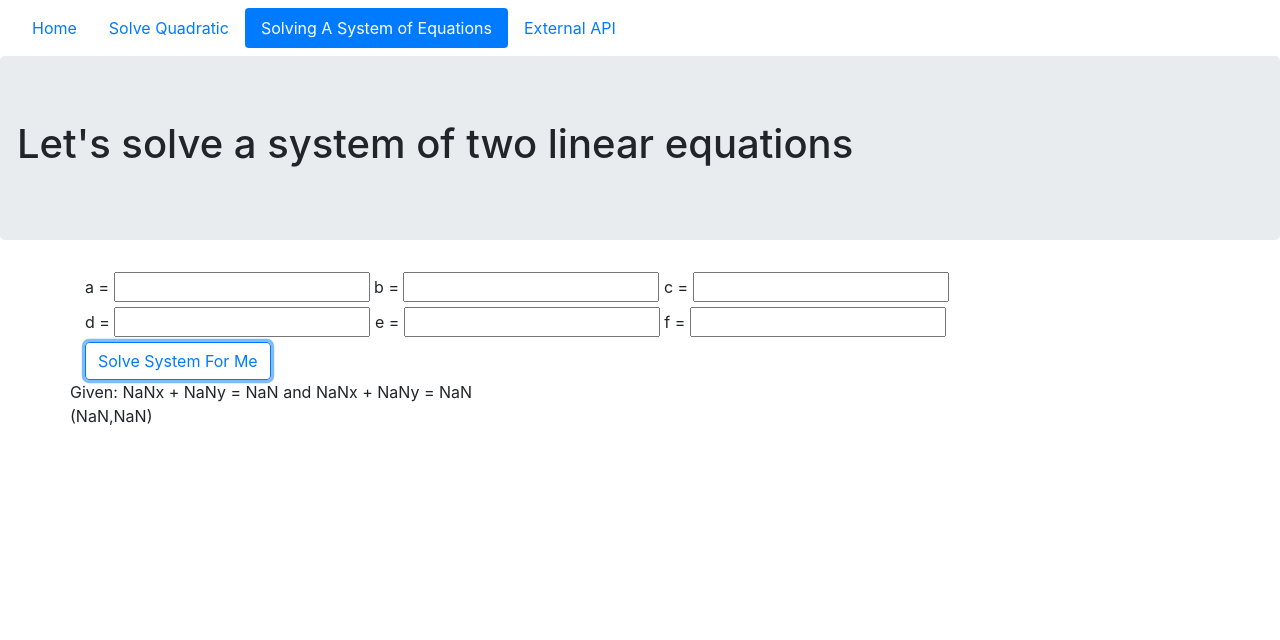
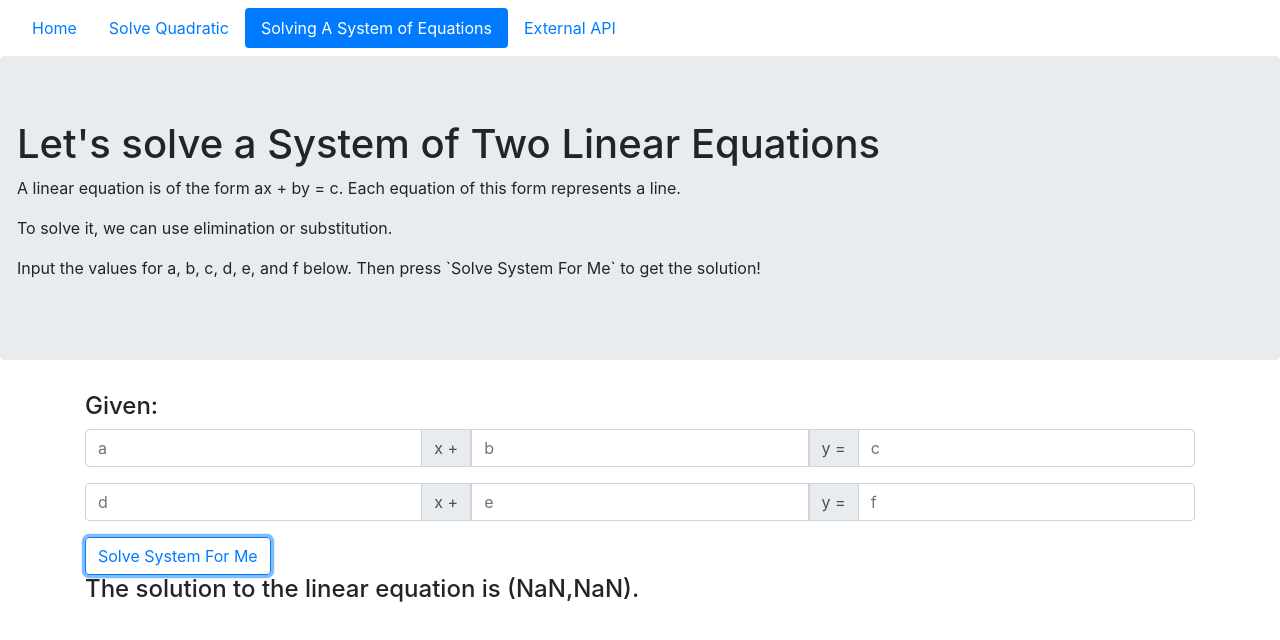
Before and after one commit to Sadia765/SolvingEquations, a plain HTML site: page Calculator/systemOfEquations.html in a window 1280 px wide. Both pictures are taken after a click on the button "Solve System For Me". Drawn offline with nearby package versions, Linux system fonts and the light colour scheme.

Commit message:
styled system of linear equations page to look more fancy

```diff
--- a/Calculator/systemOfEqns.js
+++ b/Calculator/systemOfEqns.js
@@ -1,50 +1,49 @@
-console.log('script loaded');
+console.log("script loaded");
 
 window.onload = function () {
-  const systemQuad = document.getElementById('systemButton');
-  systemQuad.addEventListener('click', solveEqns);
-}
+  const systemQuad = document.getElementById("systemButton");
+  systemQuad.addEventListener("click", solveEqns);
+};
 
 function solveEqns() {
-  const solvEqnsAnswerDiv = document.getElementById('solveSystem');
-  const a = parseInt(document.getElementById('aInput').value);
-  const b = parseInt(document.getElementById('bInput').value);
-  const c = parseInt(document.getElementById('cInput').value);
-  const d = parseInt(document.getElementById('dInput').value);
-  const e = parseInt(document.getElementById('eInput').value);
-  const f = parseInt(document.getElementById('fInput').value);
+  const solvEqnsAnswerDiv = document.getElementById("solveSystem");
+  const a = parseInt(document.getElementById("aInput").value);
+  const b = parseInt(document.getElementById("bInput").value);
+  const c = parseInt(document.getElementById("cInput").value);
+  const d = parseInt(document.getElementById("dInput").value);
+  const e = parseInt(document.getElementById("eInput").value);
+  const f = parseInt(document.getElementById("fInput").value);
   // ax + by  = c
   // dx + ey  = f
   //x = (-b + \sqrt(b^2 -(4*a*c)))/(2*a)
   //x = (-b - \sqrt(b^2 -(4*a*c)))/(2*a)
 
-  console.log('Given: ', a, 'x + ', b, 'y  = ', c);
-  console.log('Given: ', d, 'x + ', e, 'y  = ', f);
-
-  const matrix = [[a, b, c], [d, e, f]];
-  console.log(matrix);
+  const matrix = [
+    [a, b, c],
+    [d, e, f],
+  ];
 
   for (var i = 0; i < matrix.length; i++) {
     //in all rows except ith row, want entry at i to be 0.
     for (var j = 0; j < matrix.length; j++) {
       if (j != i && matrix[j][i] != 0 && matrix[i][i] != 0) {
-        matrix[j] = matrixSubtraction(matrixScalarMultiply(matrix[j][i], matrix[i]), matrixScalarMultiply(matrix[i][i], matrix[j]));
+        matrix[j] = matrixSubtraction(
+          matrixScalarMultiply(matrix[j][i], matrix[i]),
+          matrixScalarMultiply(matrix[i][i], matrix[j])
+        );
       }
     }
   }
   //make each leading coefficent 1.
   for (var k = 0; k < matrix.length; k++) {
     if (matrix[k][k] != 0) {
-      matrix[k] = matrixScalarMultiply(1 / (matrix[k][k]), matrix[k]);
+      matrix[k] = matrixScalarMultiply(1 / matrix[k][k], matrix[k]);
     }
+  }
 
-  }
-  console.log(matrix);
   let display = readSolution(matrix);
   //then let innerHTML be this display variable.
-  solvEqnsAnswerDiv.innerHTML = `Given: ${a}x + ${b}y  = ${c} and ${d}x + ${e}y  = ${f} <br> ${display}`;
-
-
+  solvEqnsAnswerDiv.innerHTML = `<h4>The solution to the linear equation is ${display}</h4>`;
 }
 
 //define matrix subtraction
@@ -55,20 +54,21 @@ function matrixSubtraction(matrix1, matrix2) {
   // }
   //this is if both matrices have 1 row.
   //For now, we know that all matrices coming in are 2x3 because of the input boxes on webpage.
-  if ((typeof matrix1[0] == typeof 0) && (typeof matrix2[0] == typeof 0)) {
+  if (typeof matrix1[0] == typeof 0 && typeof matrix2[0] == typeof 0) {
     for (var i = 0; i < matrix1.length; i++) {
       matrix[i] = matrix1[i] - matrix2[i];
     }
     return matrix;
   }
   //matrices are both m x n:
-  else if ((typeof matrix1[0] == typeof [0]) && (typeof matrix2[0] == typeof [0])) {
+  else if (typeof matrix1[0] == typeof [0] && typeof matrix2[0] == typeof [0]) {
     for (var i = 0; i < matrix1.length; i++) {
-      matrix[i] = []
+      matrix[i] = [];
       for (var j = 0; j < matrix1[i].length; j++) {
         matrix[i][j] = matrix1[i][j] - matrix2[i][j];
       }
-    } return matrix;
+    }
+    return matrix;
   }
 }
 //define scalar multiplication
@@ -84,8 +84,7 @@ function matrixScalarMultiply(scalar, matrix1) {
     for (var i = 0; i < matrix1.length; i++) {
       if (matrix1[i] == 0 || scalar == 0) {
         matrix[i] = 0;
-      }
-      else {
+      } else {
         matrix[i] = scalar * matrix1[i];
       }
     }
@@ -98,38 +97,39 @@ function matrixScalarMultiply(scalar, matrix1) {
       for (var j = 0; j < matrix1[i].length; j++) {
         if (matrix1[i][j] == 0 || scalar == 0) {
           matrix[i][j] = 0;
-        }
-        else {
+        } else {
           matrix[i][j] = scalar * matrix1[i][j];
         }
       }
-    } return matrix;
+    }
+    return matrix;
   }
 }
 //This reads solutions of system of 2 equations.
 function readSolution(matrix) {
   if (matrix[1][0] == 0 && matrix[1][1] == 0) {
     if (matrix[1][2] != 0) {
-      return 'No Solution! These lines are parallel, so they never intersect!';
+      return "No Solution! These lines are parallel, so they never intersect!";
+    } else {
+      return (
+        "Infinitely many solutions. <br> One solution is (" +
+        matrix[0][2] +
+        ", 0)."
+      );
     }
-    else {
-      return 'Infinitely many solutions. One solution is (' + matrix[0][2] + ', 0)';
-    }
-  }
-  else {
-
-    return '(' + matrix[0][2].toString() + ',' + matrix[1][2].toString() + ')';
+  } else {
+    return "(" + matrix[0][2].toString() + "," + matrix[1][2].toString() + ").";
   }
 }
 
 //Are two matrices the same size?
 //Taken from original JS file
-function sameSize(matrix1, matrix2){
-  var [a,b] = findSize(matrix1);
-  var [c,d] = findSize(matrix2);
+function sameSize(matrix1, matrix2) {
+  var [a, b] = findSize(matrix1);
+  var [c, d] = findSize(matrix2);
   //if one of the sizes has entry 0, at least 1 is not a matrix.
   //otherwise corresponding entries must be same.
-  if(a==c && b==d && Math.min(a,c)!=0){
+  if (a == c && b == d && Math.min(a, c) != 0) {
     return true;
   }
   return false;
@@ -138,25 +138,24 @@ function sameSize(matrix1, matrix2){
 //given matrix.
 //Is it actually a matrix. If so, find its size.
 //Taken from original JS file
-function findSize(matrix){
+function findSize(matrix) {
   //is it 1xn?
   var isOneDim = false;
-  if(typeof matrix[0]== typeof 0){
+  if (typeof matrix[0] == typeof 0) {
     isOneDim = true;
   }
-  if(isOneDim){
-    for(var i =1; i<matrix.length; i++){
-      if(typeof matrix[i]!= typeof 0){
-        return [0,0];
+  if (isOneDim) {
+    for (var i = 1; i < matrix.length; i++) {
+      if (typeof matrix[i] != typeof 0) {
+        return [0, 0];
       }
     }
-    return [1,matrix.length]
-  }
-  else{
-    var rowSize = matrix[0].length
-    for(var j = 1; j<matrix.length; j++){
-      if(matrix[j].length != rowSize){
-        return [0,0];
+    return [1, matrix.length];
+  } else {
+    var rowSize = matrix[0].length;
+    for (var j = 1; j < matrix.length; j++) {
+      if (matrix[j].length != rowSize) {
+        return [0, 0];
       }
     }
     return [matrix.length, rowSize];
@@ -165,24 +164,25 @@ function findSize(matrix){
 
 //define matrix addition
 //Taken from original JS file
-function matrixAddition(matrix1, matrix2){
+function matrixAddition(matrix1, matrix2) {
   var matrix = [];
-  if(!sameSize(matrix1,matrix2)){
-    return 'Error, parameters are either not matrices or have different sizes.';
+  if (!sameSize(matrix1, matrix2)) {
+    return "Error, parameters are either not matrices or have different sizes.";
   }
-  if((typeof matrix1[0] == typeof 0)&&(typeof matrix2[0] == typeof 0)){
-    for(var i = 0; i<matrix1.length; i++){
-      matrix[i] = matrix1[i]+matrix2[i];
+  if (typeof matrix1[0] == typeof 0 && typeof matrix2[0] == typeof 0) {
+    for (var i = 0; i < matrix1.length; i++) {
+      matrix[i] = matrix1[i] + matrix2[i];
     }
     return matrix;
   }
   //matrices are both m x n:
-  else if((typeof matrix1[0] == typeof [0])&&(typeof matrix2[0] == typeof [0])){
-    for(var i = 0; i<matrix1.length; i++){
-      matrix[i] = []
-      for(var j = 0; j<matrix1[i].length; j++){
-        matrix[i][j] = matrix1[i][j]+matrix2[i][j];
+  else if (typeof matrix1[0] == typeof [0] && typeof matrix2[0] == typeof [0]) {
+    for (var i = 0; i < matrix1.length; i++) {
+      matrix[i] = [];
+      for (var j = 0; j < matrix1[i].length; j++) {
+        matrix[i][j] = matrix1[i][j] + matrix2[i][j];
       }
-    } return matrix;
+    }
+    return matrix;
   }
 }
--- a/Calculator/systemOfEquations.html
+++ b/Calculator/systemOfEquations.html
@@ -26,43 +26,52 @@
     <header class="jumbotron">
       <div class="row">
         <div>
-          <h1>Let's solve a system of two linear equations</h1>
+          <h1>Let's solve a System of Two Linear Equations</h1>
+          <p> A linear equation is of the form ax + by = c. Each equation of this form represents a line.</p>
+          <p>To solve it, we can use elimination or substitution.</p>
+           <p> Input the values for a, b, c, d, e, and f below. Then press `Solve System For Me` to get the solution!</p>
         </div>
       </div>
     </header>
     <main class="container">
-      <div class="row">
-        <div class="col-12">
-          <label>a = </label>
-          <input id="aInput" type="number" />
-          <!-- <br> -->
-          <label>b = </label>
-          <input id="bInput" type="number" />
-          <!-- <br> -->
-          <label>c = </label>
-          <input id="cInput" type="number" />
-          <br />
-          <label>d = </label>
-          <input id="dInput" type="number" />
-          <!-- <br> -->
-          <label>e = </label>
-          <input id="eInput" type="number" />
-          <!-- <br> -->
-          <label>f = </label>
-          <input id="fInput" type="number" />
-          <br />
+        <div>
+            <h4>Given: </h4>
+        </div>
+        <div>
+            <div class="input-group mb-3">
+                <input id="aInput" type="number" class="form-control" placeholder="a" />
+                <div class="input-group-append">
+                    <span class="input-group-text">x + </span>
+                </div>
+                <input id="bInput" type="number" class="form-control" placeholder="b" />
+                <div class="input-group-prepend">
+                    <span class="input-group-text">y = </span>
+                </div>
+                <input id="cInput" type="number" class="form-control" placeholder="c"/>
+            </div>
+            <div class="input-group mb-3">
+                <input id="dInput" type="number" class="form-control" placeholder="d"/>
+                <div class="input-group-append">
+                    <span class="input-group-text">x + </span>
+                </div>
+                <input id="eInput" type="number" class="form-control" placeholder="e"/>
+                <div class="input-group-prepend">
+                    <span class="input-group-text"> y = </span>
+                </div>
+                <input id="fInput" type="number" class="form-control" placeholder="f"/>
 
-          <button
-            id="systemButton"
-            type="submit"
-            class="btn btn-outline-primary"
-          >
-            Solve System For Me
-          </button>
+            </div>
+        <div>
+        <div>
+            <button id="systemButton" type="submit" class="btn btn-outline-primary">
+                Solve System For Me
+            </button>
         </div>
-        <div id="solveSystem"></div>
-      </div>
+        <div id="solveSystem">
+
+
+
+        </div>
     </main>
-    <br />
   </body>
 </html>
```
Also changed, not shown: Calculator/quadratic.html (+5 -2 lines).
